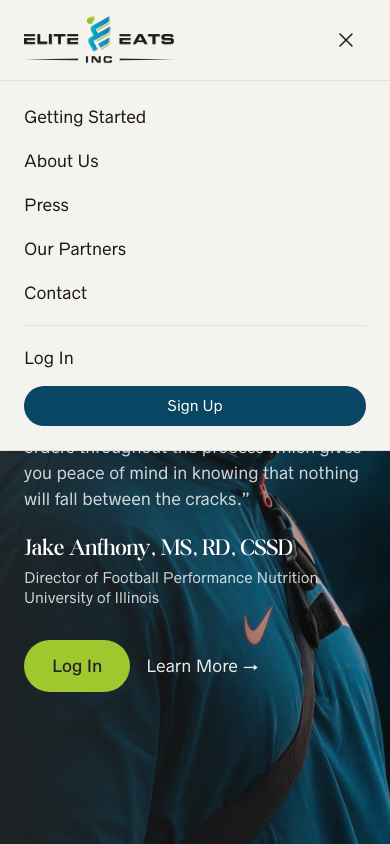
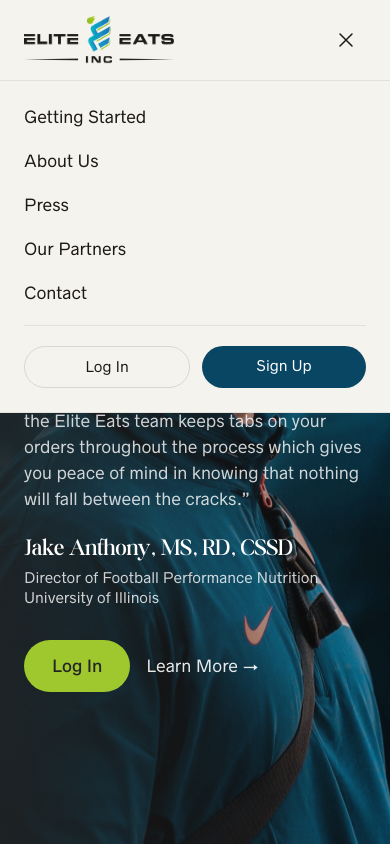
Before and after one commit to ajferron/elite-eats, a Next.js app: page / in a window 390 px wide. Both pictures are taken after a click on the button "Open menu". Shown: the top 844 px of the page. Built offline with nearby package versions, Linux system fonts and the light colour scheme.

Commit message:
clean up mobile nav buttons

```diff
--- a/src/components/Navbar.tsx
+++ b/src/components/Navbar.tsx
@@ -178,18 +178,18 @@ export function Navbar() {
                 {link.label}
               </Link>
             ))}
-            <div className="flex flex-col gap-4 pt-5 border-t border-stone/20">
+            <div className="flex flex-row gap-3 pt-5 border-t border-stone/20">
               <Link
                 href={LOGIN_LINK}
                 target="_blank"
-                className={`font-sans text-base ${linkColor}`}
+                className="flex-1 rounded-full px-5 py-2.5 text-center font-sans text-sm border border-stone/30 text-text-secondary hover:text-text-primary transition-colors"
               >
                 Log In
               </Link>
               <Link
                 href={SIGNUP_LINK}
                 target="_blank"
-                className="rounded-full px-5 py-2.5 text-center font-sans text-sm bg-dark-azure text-white"
+                className="flex-1 rounded-full px-5 py-2.5 text-center font-sans text-sm bg-dark-azure text-white"
               >
                 Sign Up
               </Link>
--- a/src/components/ValueProposition.tsx
+++ b/src/components/ValueProposition.tsx
@@ -41,7 +41,7 @@ function LargeFeatureCard({
           <h3 className="font-sans text-3xl font-medium -tracking-[0.08em] text-white lg:text-4xl">
             {feature.headline}
           </h3>
-          <ul className="mt-4 space-y-3 text-lg text-white/85">
+          <ul className="mt-3 lg:mt-4 space-y-3 text-lg text-white/85">
             {feature.bullets.map((bullet, index) => (
               <li key={index} className="flex items-start gap-3 leading-relaxed">
                 <Image src="/images/bullet.png" alt="" width={16} height={16} className="mt-1 shrink-0" />
```
